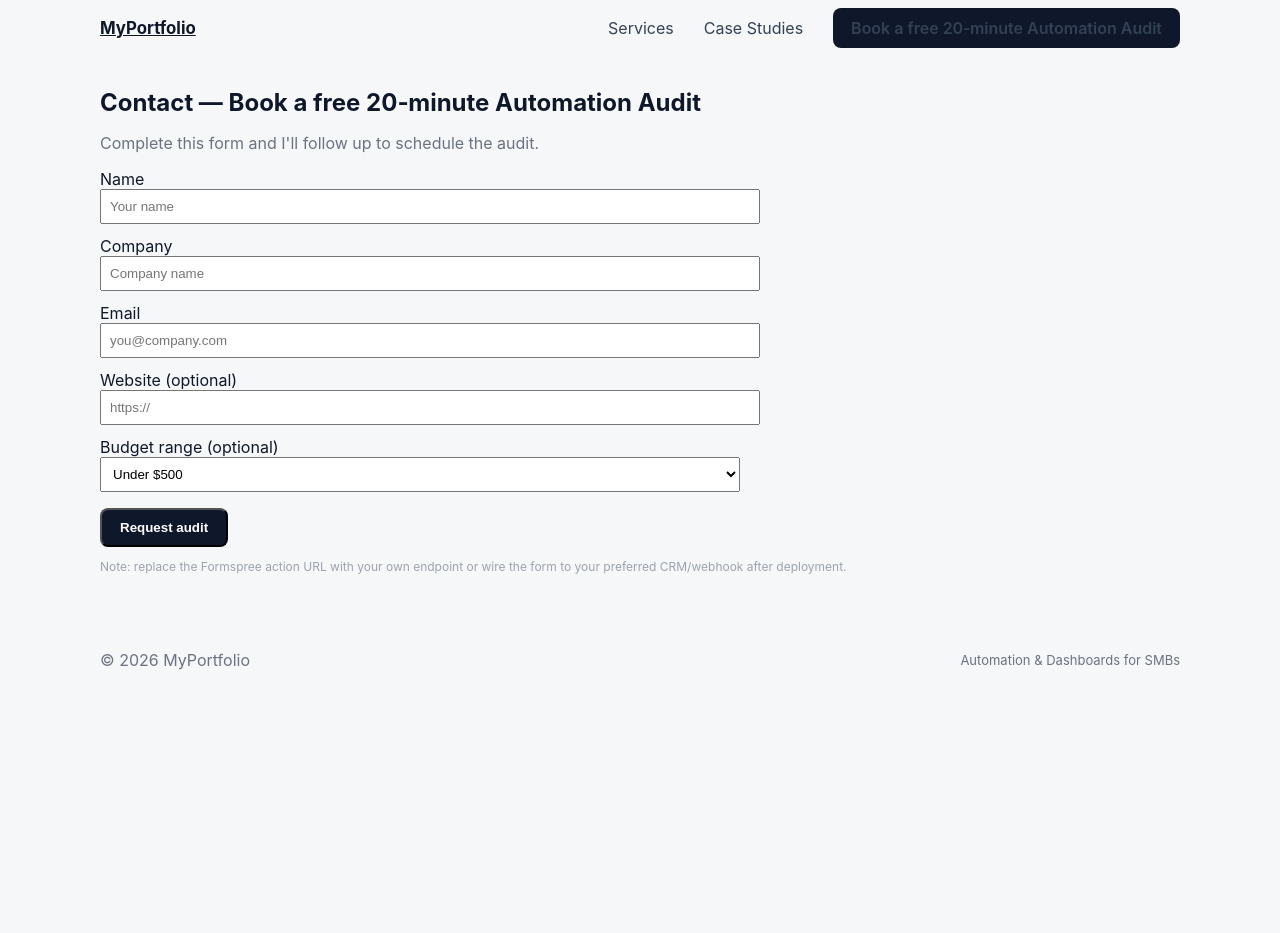
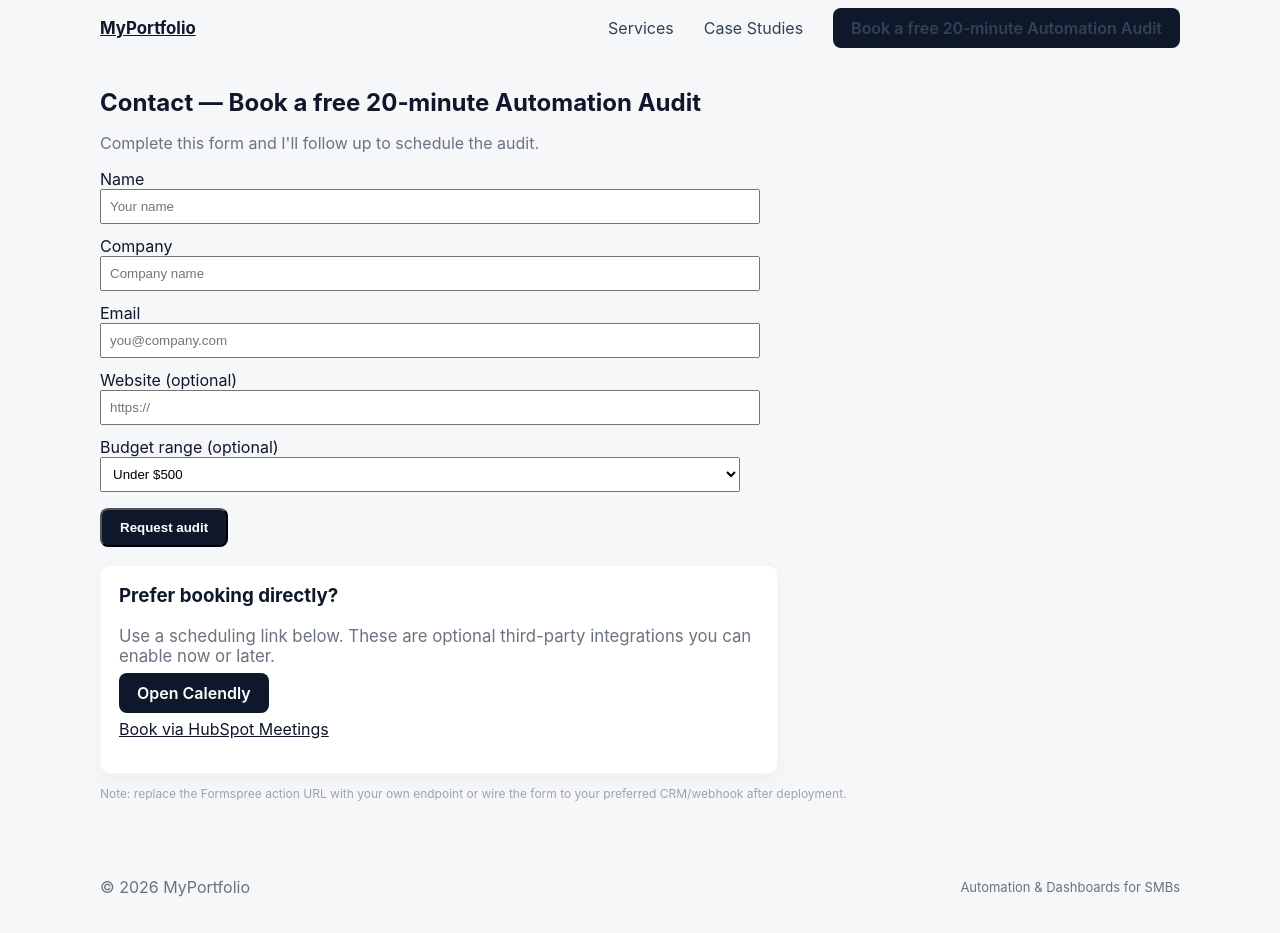
Before and after one commit to jdalvarez69/myportfolio, a Next.js app in the folder site/: page /contact in a window 1280 px wide. Before the commit the page ends 800 px from the top, so only its background shows below. Built offline with nearby package versions, Linux system fonts and the light colour scheme; no server answers.

Commit message:
Finalize docs and integrations: assignment README, master AGENTS, booking hooks, headshot fallback

```diff
--- a/site/pages/contact.tsx
+++ b/site/pages/contact.tsx
@@ -1,9 +1,13 @@
 export default function Contact(){
+  const formAction = process.env.NEXT_PUBLIC_FORMSPREE_ENDPOINT || 'https://formspree.io/f/your-form-id'
+  const calendlyUrl = process.env.NEXT_PUBLIC_CALENDLY_URL || 'https://calendly.com/'
+  const hubspotMeetingUrl = process.env.NEXT_PUBLIC_HUBSPOT_MEETING_URL || 'https://meetings.hubspot.com/'
+
   return (
     <section className="container" style={{paddingTop:32}}>
       <h1>Contact — Book a free 20‑minute Automation Audit</h1>
       <p style={{color:'#6b7280'}}>Complete this form and I'll follow up to schedule the audit.</p>
-      <form style={{maxWidth:640,marginTop:16}} method="POST" action="https://formspree.io/f/your-form-id">
+      <form style={{maxWidth:640,marginTop:16}} method="POST" action={formAction}>
         <label style={{display:'block',marginTop:12}}>Name</label>
         <input name="name" placeholder="Your name" style={{width:'100%',padding:8}} />
 
@@ -29,6 +33,17 @@ export default function Contact(){
         </div>
       </form>
 
+      <div className="card" style={{maxWidth:640, marginTop:18}}>
+        <h3 style={{marginTop:0}}>Prefer booking directly?</h3>
+        <p className="lead">Use a scheduling link below. These are optional third-party integrations you can enable now or later.</p>
+        <p style={{marginTop:12}}>
+          <a className="cta-btn" href={calendlyUrl} target="_blank" rel="noreferrer">Open Calendly</a>
+        </p>
+        <p style={{marginTop:12}}>
+          <a href={hubspotMeetingUrl} target="_blank" rel="noreferrer">Book via HubSpot Meetings</a>
+        </p>
+      </div>
+
       <p style={{marginTop:12,fontSize:12,color:'#9ca3af'}}>Note: replace the Formspree action URL with your own endpoint or wire the form to your preferred CRM/webhook after deployment.</p>
     </section>
   )
```
Also changed, not shown: site/pages/about.tsx (+12 -1 lines), site/pages/index.tsx (+11 -1 lines), 2 other files (tests, documents, lock files or other folders).
